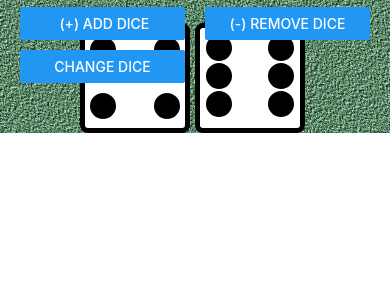
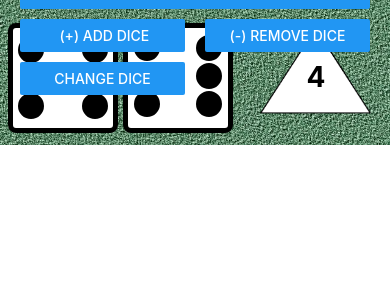
Before and after one commit to Alex-Abrams/dice-pals, a React Native app: screen / in a window 390 px wide. Shown: the top 300 px of the page. Built offline with nearby package versions, Linux system fonts and the light colour scheme.

Commit message:
Added four sided dice display function.

```diff
--- a/frontend/dice_displays/four_sided.js
+++ b/frontend/dice_displays/four_sided.js
@@ -14,8 +14,8 @@ class FourSided extends React.Component {
 
     return(
       <View style={{ alignItems: 'center'}}>
-        <Image source={require('../images/4_sided_die.png')} style={{ height: 120, width: 120}} />
-        <Text style={styles.single_number}>{roll}</Text>
+        <Image source={require('../images/4_sided_die.png')} style={{ height: 145, width: 145}} />
+        <Text style={styles.single_number}>4</Text>
       </View>
     );
   }
@@ -26,10 +26,11 @@ const styles = StyleSheet.create({
     position: 'absolute',
     zIndex: 100,
     marginTop: 40,
-    fontSize: 24,
+    fontSize: 28,
     fontWeight: 'bold',
     color: 'black',
-
+    paddingTop: 20,
+    paddingRight: 3,
   },
 })
 
--- a/frontend/screens/dice_functions.js
+++ b/frontend/screens/dice_functions.js
@@ -32,9 +32,22 @@ export function display20Die(dice20_array, total_dice) {
   );
 }
 
+export function display4Die(dice4_array, total_dice) {
+  const the_dice = dice20_array.slice(0, total_dice);
+
+  return(
+    <View style={styles.dice_container}>
+      {the_dice.map((dice, i) =>
+        <View key={i}>
+          <FourSided roll={dice4_array[i]} />
+        </View>
+      )}
+    </View>
+  );
+}
+
 export function sumDice(dice_array, total_dice, dice_type) {
   const chosen_dice = dice_array.slice(0, total_dice);
-  console.log('!!', dice_array);
   let result = chosen_dice.reduce((partialSum, a) => partialSum + a, 0); // total of dice
   if (dice_type) {
     return result + (total_dice); // the Math.random will not let me at the 1s to the dice anywhere else
--- a/frontend/screens/front_page.js
+++ b/frontend/screens/front_page.js
@@ -7,6 +7,7 @@ import DiceThree from './dice_three';
 import DiceTwo from './dice_two';
 import DiceOne from './dice_one';
 // import TwentySided from '../dice_displays/20_sided';
+import FourSided from '../dice_displays/four_sided';
 
 import { displaySixDie, display20Die, sumDice }from './dice_functions';
 
@@ -127,7 +128,7 @@ class FrontPage extends React.Component {
 
         <View style={{flex: 1, flexDirection: 'row', flexWrap: 'wrap'}}>
           {display_dice_type}
-
+          <FourSided />
         </View>
 
 
```
